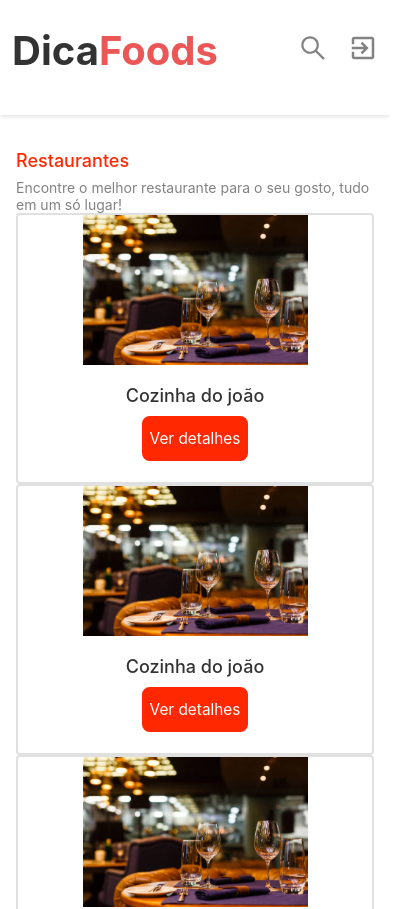
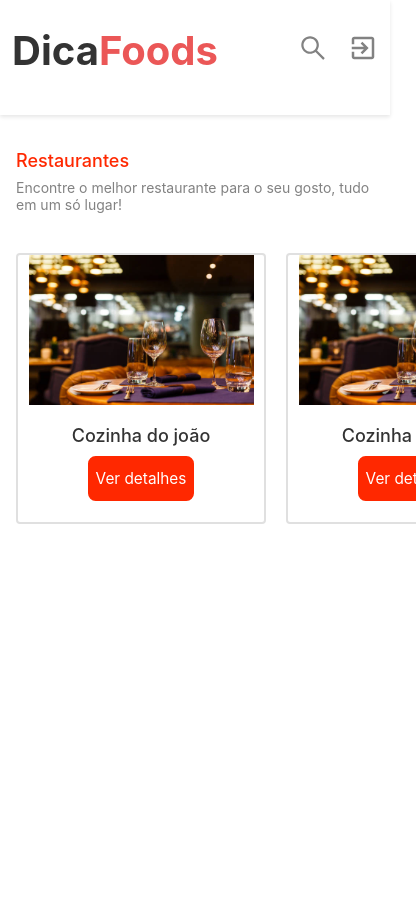
Before and after one commit to joaobuga35/frontend-graodireto, a React (Vite) app: page /dashboard in a window 390 px wide. Shown: the top 909 px of the page, 416 px wide, since content can reach past the window. After the commit the page ends 844 px from the top, so only its background shows below. Built offline with nearby package versions, Linux system fonts and the light colour scheme; sample sign-in values are in the browser's storage.

Commit message:
feat: create card and responsive design

```diff
--- a/src/components/Card/styles.ts
+++ b/src/components/Card/styles.ts
@@ -6,10 +6,6 @@ const LiCard = styled.li`
   border: 2px solid var(--gray-100);
   border-radius: 4px;
   background-color: var(--color-background);
-
-  :hover {
-    border: 2px solid var(--color-primary);
-  }
 `;
 
 const DivImage = styled.div`
--- a/src/pages/Dashboard/index.tsx
+++ b/src/pages/Dashboard/index.tsx
@@ -1,6 +1,6 @@
 import Card from "../../components/Card";
 import HeaderDash from "../../components/Header";
-import { DivTitleDashboard, MainDashboard } from "./styles";
+import { DivTitleDashboard, List, MainDashboard } from "./styles";
 
 const Dashboard = () => {
   return (
@@ -13,12 +13,16 @@ const Dashboard = () => {
             Encontre o melhor restaurante para o seu gosto, tudo em um só lugar!
           </p>
         </DivTitleDashboard>
-        <ul>
+        <List>
           <Card />
           <Card />
           <Card />
           <Card />
-        </ul>
+          <Card />
+          <Card />
+          <Card />
+          <Card />
+        </List>
       </MainDashboard>
     </>
   );
--- a/src/pages/Dashboard/styles.ts
+++ b/src/pages/Dashboard/styles.ts
@@ -17,6 +17,8 @@ const MainDashboard = styled.main`
 `;
 
 const DivTitleDashboard = styled.div`
+  margin-top: 20px;
+  margin-bottom: 40px;
   h1 {
     color: var(--color-primary);
     font-size: 18px;
@@ -28,4 +30,21 @@ const DivTitleDashboard = styled.div`
     font-size: 14px;
   }
 `;
-export { MainDashboard, DivTitleDashboard };
+
+const List = styled.ul`
+  display: flex;
+  gap: 20px;
+  width: 400px;
+  overflow-x: auto;
+
+  @media (min-width: 500px) {
+    width: 100%;
+  }
+
+  @media (min-width: 1024px) {
+    width: 100%;
+    flex-wrap: wrap;
+    overflow: hidden;
+  }
+`;
+export { MainDashboard, DivTitleDashboard, List };
```
